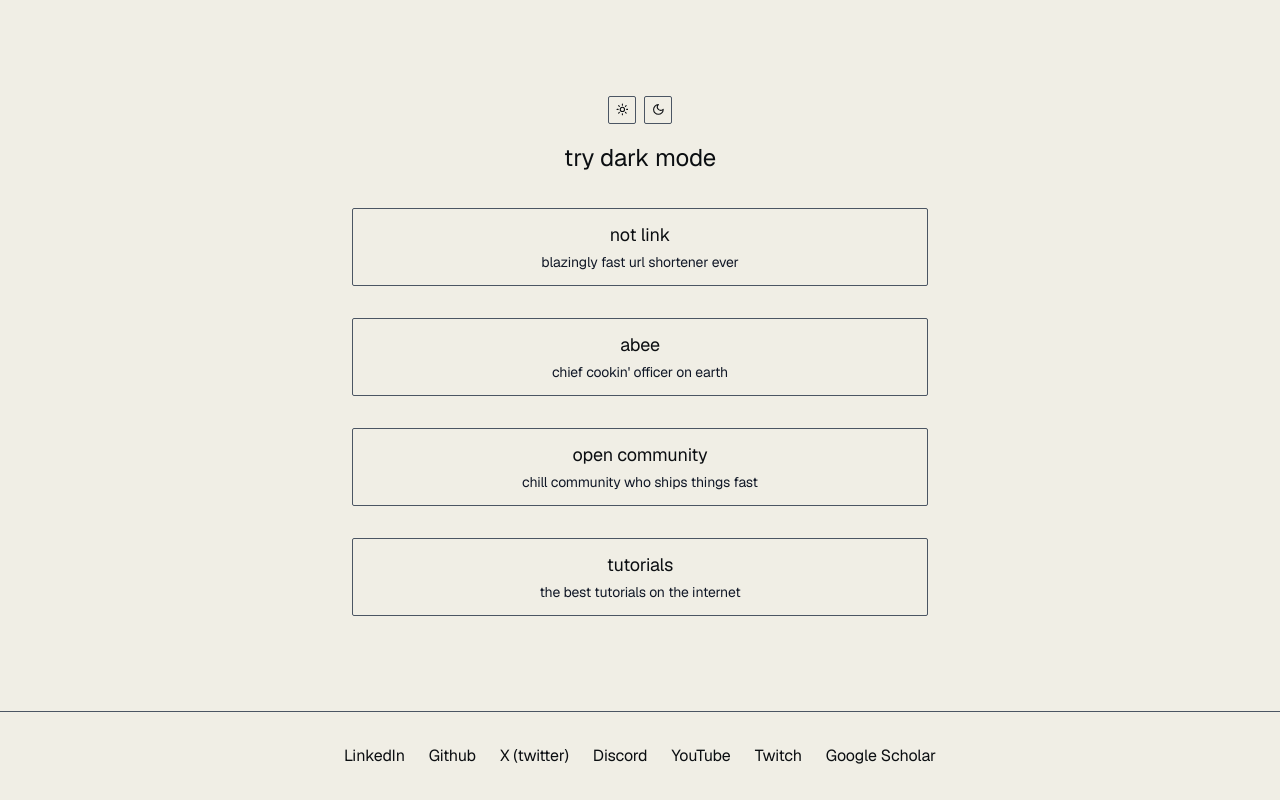
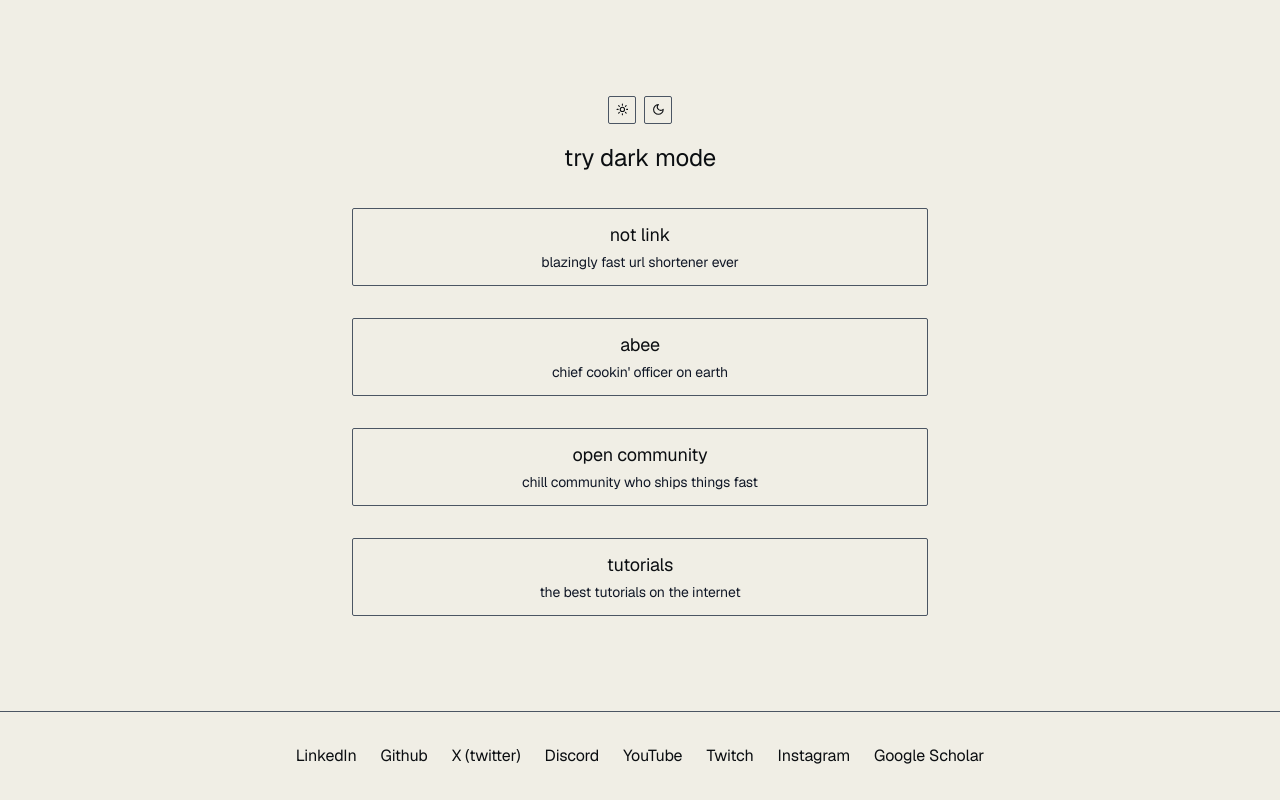
Before and after one commit to abdibrokhim/yaps.gg, a Next.js app: page / in a window 1280 px wide. Built offline with nearby package versions, Linux system fonts and the light colour scheme.

Commit message:
my Instagram @yaps.gg

```diff
--- a/src/components/footer.tsx
+++ b/src/components/footer.tsx
@@ -27,6 +27,10 @@ export default function Footer() {
       href: 'https://www.twitch.tv/abdibrokhim',
     },
     {
+      title: 'Instagram',
+      href: 'https://www.instagram.com/yaps.gg',
+    },
+    {
       title: 'Google Scholar',
       href: 'https://scholar.google.com/citations?user=lwz2FZgAAAAJ&hl=en',
     }
```
